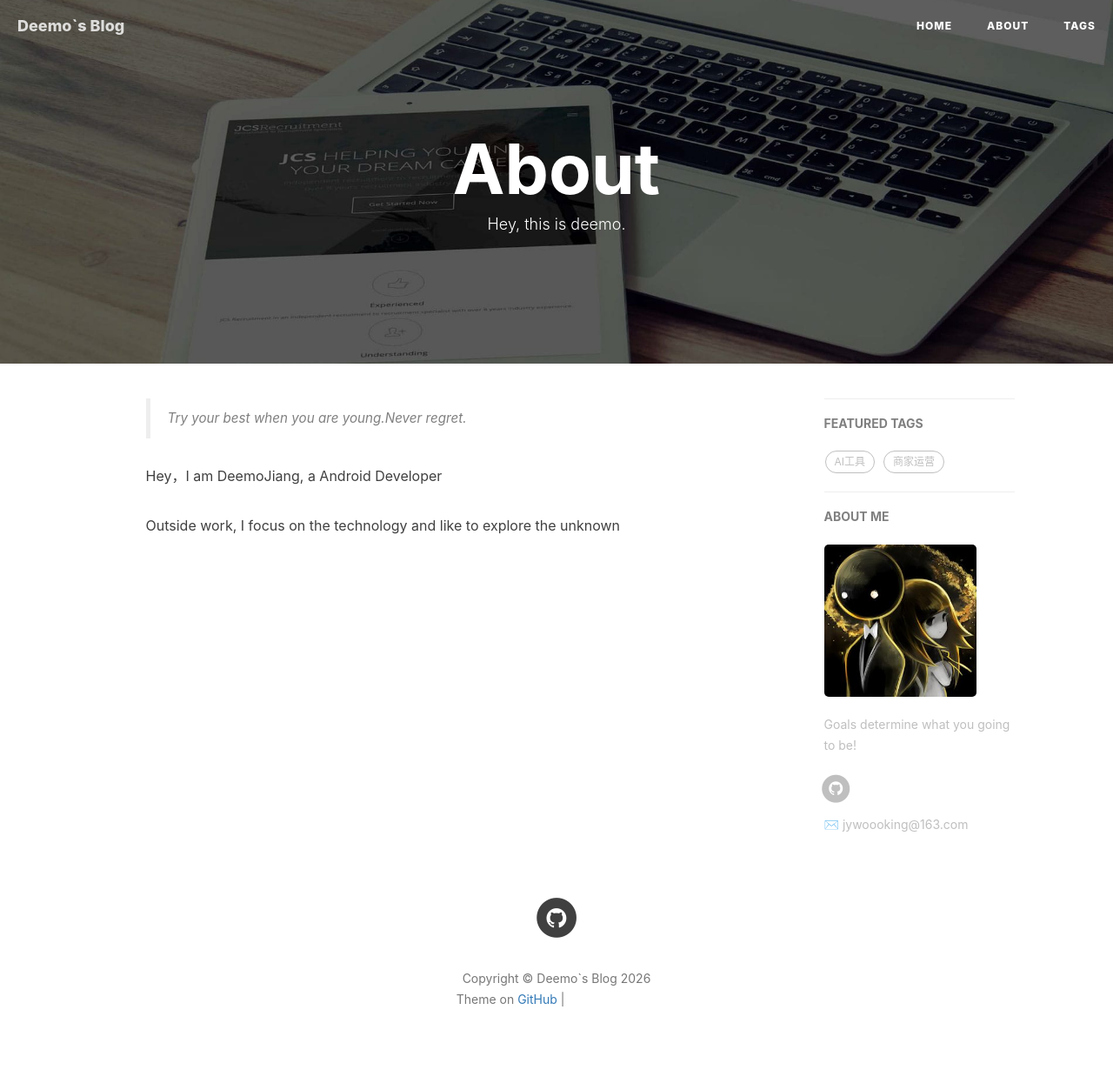
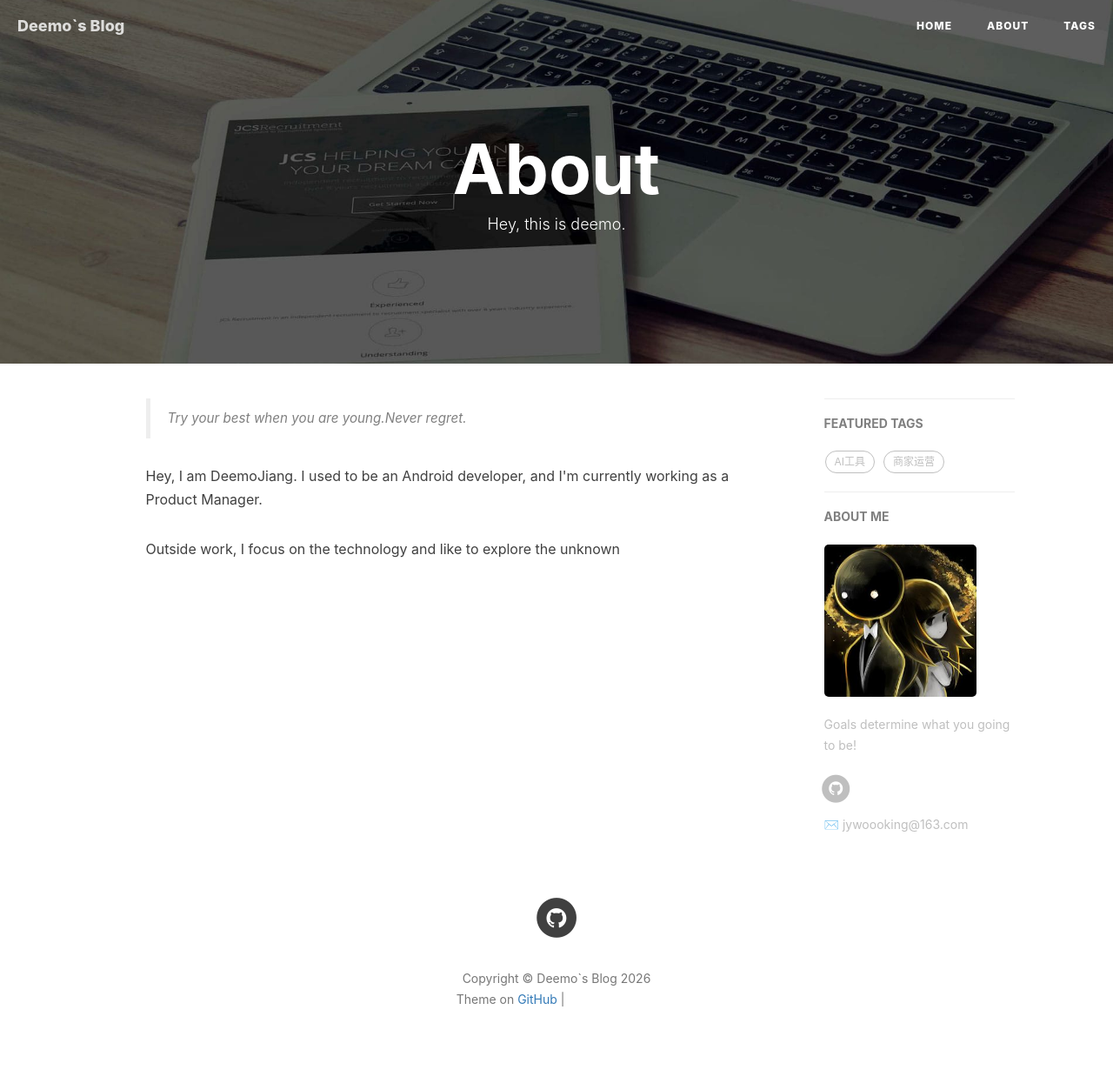
Before and after one commit to deemojiang/deemojiang.github.io, a Jekyll site: the page built from about.html, in a window 1280 px wide. Shown: the whole page at 87% size. Built offline with Jekyll 4.4.1, drawn with Linux system fonts in a browser that asks for light colours; nearby versions of some CDN libraries; comment, search, counter and statistics services are not loaded; grey boxes are pictures that could not be loaded.

Commit message:
更新 About 自我介绍：Android 开发者转职产品经理
Made-with: Cursor

```diff
--- a/about.html
+++ b/about.html
@@ -18,7 +18,7 @@ header-img: "img/post-bg-rwd.jpg"
     <blockquote><p> Try your best when you are young.Never regret.<br>
     </p></blockquote>
 
-    <p>Hey，I am DeemoJiang, a Android Developer</p>
+    <p>Hey, I am DeemoJiang. I used to be an Android developer, and I'm currently working as a Product Manager.</p>
 
     <p>Outside work, I focus on the technology and like to explore the unknown</p>
 
```
